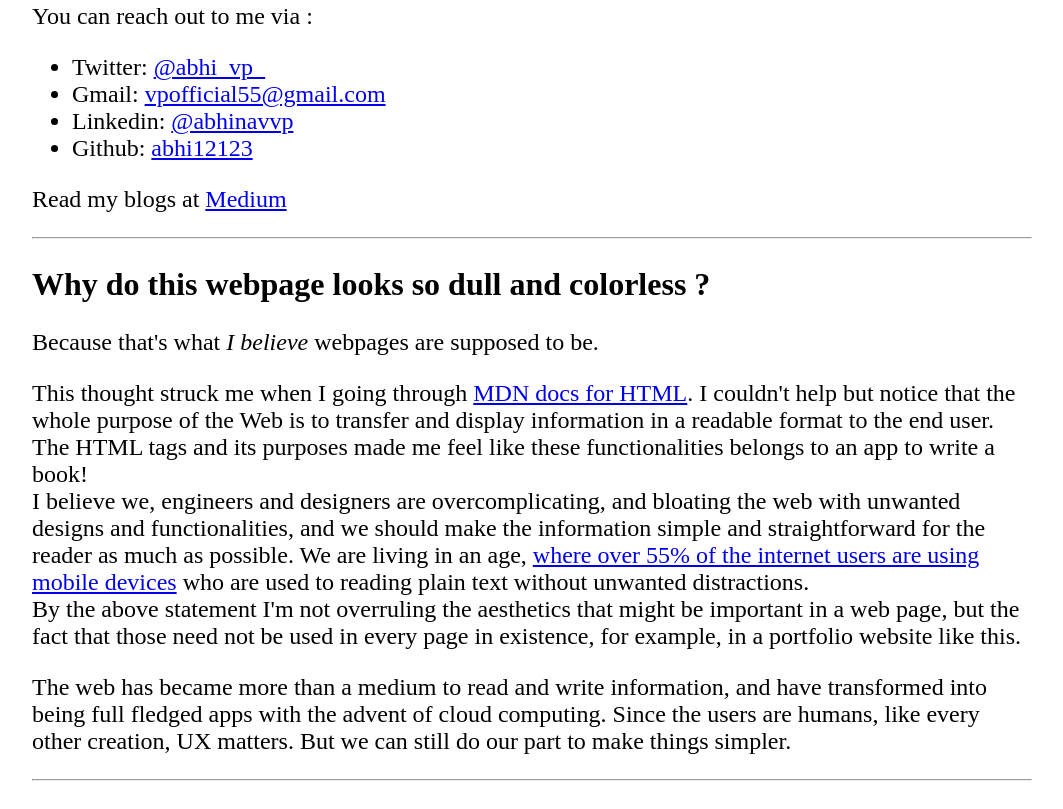
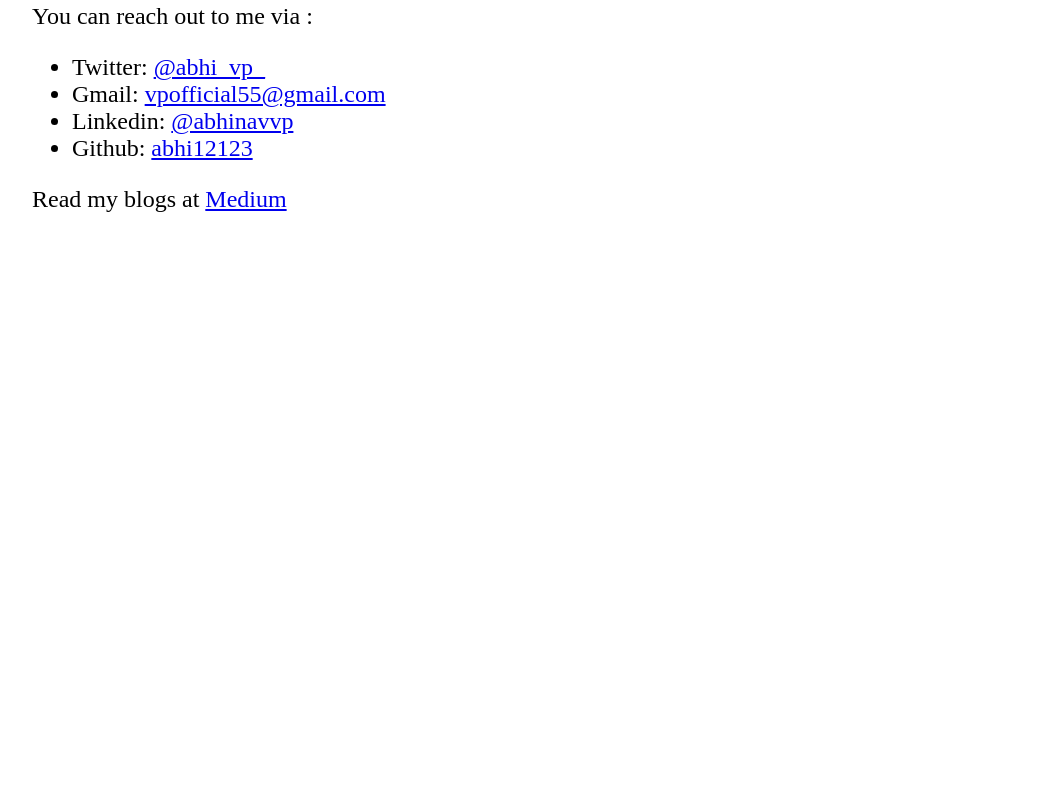
Before and after one commit to abhi12123/about-me, a plain HTML site: page index.html in a window 1280 px wide. Shown: the part 466-1275 px from the top of the page, without its empty margins (108-1171 px from the left). After the commit the page ends 800 px from the top, so only its background shows below. Drawn offline with Linux system fonts and the light colour scheme.

Commit message:
Update index.html

```diff
--- a/index.html
+++ b/index.html
@@ -76,31 +76,6 @@
             <p>Read my blogs at <a href='https://medium.com/@abhinav_vp' rel="noreferrer noopener"
                     target="_blank">Medium</a></p>
         </section>
-        <hr />
-        <section>
-            <h2>Why do this webpage looks so dull and colorless ?</h2>
-            <p>Because that's what <em>I believe</em> webpages are supposed to be. </p>
-            <p>
-                This thought struck me when I going through <a href="https://developer.mozilla.org/en-US/docs/Web/HTML"
-                    target="_blank" rel="noreferrer noopener">MDN docs for HTML</a>. I couldn't help but notice that the
-                whole purpose of the Web is to transfer and display information in a readable format to the end user.
-                The HTML tags and its purposes made me feel like these functionalities belongs to an app to write a
-                book! <br />
-                I believe we, engineers and designers are overcomplicating, and bloating the web with unwanted designs
-                and functionalities, and we should make the information simple and straightforward for the reader as
-                much as possible. We are living in an age, <a
-                    href='https://explodingtopics.com/blog/mobile-internet-traffic' rel="noreferrer noopener"
-                    target="_blank">where over 55% of the internet users are using mobile devices</a> who are used to
-                reading plain text without unwanted distractions.<br />
-                By the above statement I'm not overruling the aesthetics that might be important in a web page, but the
-                fact that those need not be used in every page in existence, for example, in a portfolio website like
-                this.
-            </p>
-            <p>The web has became more than a medium to read and write information, and have transformed into being full
-                fledged apps with the advent of cloud computing. Since the users are humans, like every other creation,
-                UX matters. But we can still do our part to make things simpler.</p>
-        </section>
-        <hr />
     </main>
 </body>
 
```
